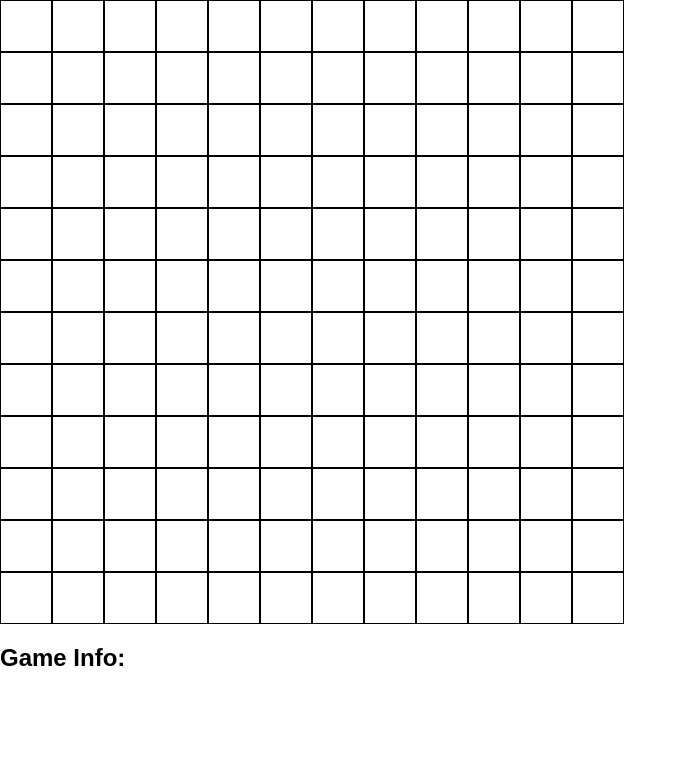
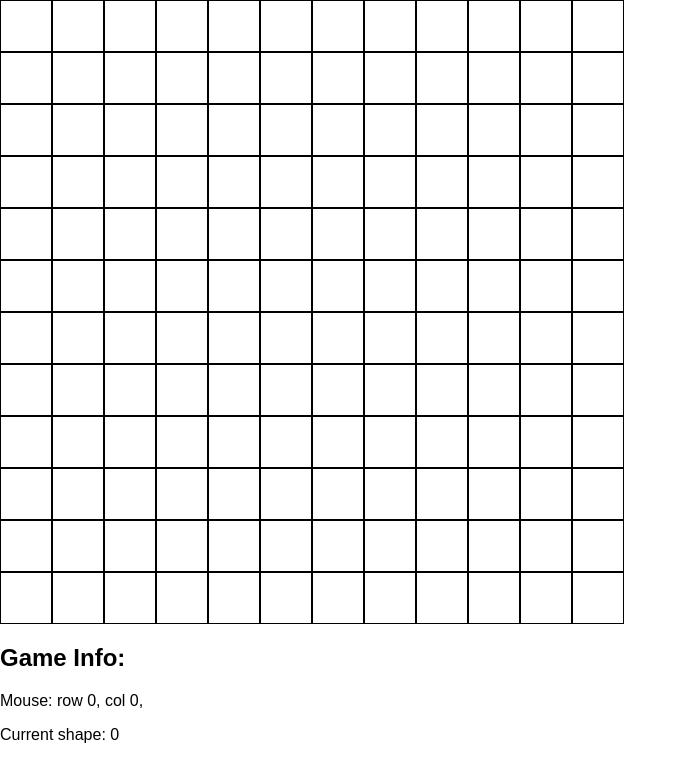
Before and after one commit to droberts-ada/nmbr-9, a React (Create React App) app: page / in a window 1280 px wide. Shown: the top 782 px of the page, without its empty margins (0-687 px from the left). Built offline with nearby package versions, Linux system fonts and the light colour scheme.

Commit message:
Report mouse location from Square to App

```diff
--- a/src/App.js
+++ b/src/App.js
@@ -1,5 +1,4 @@
 import React, { Component } from 'react';
-import logo from './logo.svg';
 import './App.css';
 
 import Board from './Board';
@@ -30,23 +29,59 @@ class App extends Component {
                    '5', '5', '6', '6', '7', '7', '8', '8', '9', '9',];
     const shapes = getGameShapes(tiles);
     shapes.shuffle();
+    const currentShape = shapes.pop();
 
     const boardHeight = 12;
     const boardWidth = 12;
-    const board = Array(boardHeight).fill(Array(boardWidth).fill({color: 'black'}))
+    const board = Array(boardHeight).fill(Array(boardWidth).fill({color: 'black'}));
     this.state = {
-      unplayedShapes: shapes,
-      playedShapes: [],
+      shapes: {
+        current: currentShape,
+        unplayed: shapes,
+        played: [],
+      },
       boardHeight: boardHeight,
       boardWidth: boardWidth,
-      board: board,
     }
   }
+
+  setMouseLocation(row, col) {
+    this.setState({
+      mouse: {
+        row: row,
+        col: col,
+      },
+    });
+  }
+
+  buildBoard() {
+    // Fill in the default (empty) board state
+    const board = Array(this.state.boardHeight).fill(
+      Array(this.state.boardWidth).fill({
+        color: 'black',
+      })
+    );
+
+    // Draw the ghost of the current piece
+
+
+    return board;
+  }
+
   render() {
+    const board = this.buildBoard();
     return (
       <main>
-        <Board width={this.state.boardWidth} height={this.state.boardHeight} board={this.state.board} />
-        <InfoBar playedShapes={this.state.playedShapes} unplayedShapes={this.state.unplayedShapes} />
+        <Board
+          width={this.state.boardWidth}
+          height={this.state.boardHeight}
+          board={board}
+          setMouseLocation={this.setMouseLocation.bind(this)}
+        />
+        <InfoBar
+          shapes={this.state.shapes}
+          mouse={this.state.mouse}
+        />
       </main>
     );
   }
--- a/src/Board.js
+++ b/src/Board.js
@@ -1,19 +1,30 @@
 import React, { Component } from 'react';
 
 const Square = function(props) {
+  const inlineStyles = {
+    borderColor: props.color || 'black',
+  };
   return (
-    <div className="square">
-    </div>
+    <div className="square"
+      key={`square-${props.row}-${props.col}`}
+      onMouseEnter={(e) => props.setMouseLocation(props.row, props.col)}
+      style={inlineStyles}
+    />
   );
 };
 
 const Row = function(props) {
   let squares = [];
   for (let c = 0; c < props.width; c++) {
-    squares.push(Square());
+    squares.push(Square({
+      row: props.row,
+      col: c,
+      setMouseLocation: props.setMouseLocation,
+      color: props.board[props.row][c].color,
+    }));
   }
   return (
-    <div className="row">
+    <div className="row" key={`row${props.row}`}>
       { squares }
     </div>
   );
@@ -25,7 +36,13 @@ class Board extends Component {
   render() {
     let rows = [];
     for (let r = 0; r < this.props.height; r++) {
-      rows.push(Row({ width: this.props.width }));
+      rows.push(Row({
+        row: r,
+        width: this.props.width,
+        setMouseLocation:
+        this.props.setMouseLocation,
+        board: this.props.board,
+      }));
     }
     return (
       <div className="board">
--- a/src/InfoBar.js
+++ b/src/InfoBar.js
@@ -1,4 +1,18 @@
 import React, { Component } from 'react';
+
+const MouseInfo = function(props) {
+  if (props.mouse) {
+    return (
+      <p>
+        Mouse:
+        row {props.mouse.row},
+        col {props.mouse.col},
+      </p>
+    );
+  } else {
+    return <p>Mouse: No Data</p>;
+  }
+}
 
 class InfoBar extends Component {
   render() {
@@ -7,6 +21,10 @@ class InfoBar extends Component {
         <h2>
           Game Info:
         </h2>
+        { MouseInfo({mouse: this.props.mouse}) }
+        <p>
+          Current shape: {this.props.shapes.current.text}
+        </p>
       </aside>
     );
   }
--- a/src/shapes.js
+++ b/src/shapes.js
@@ -12,7 +12,7 @@ const SHAPES = {
   '1': {
     color: 'darkgoldenrod',
     footprint: { rows: 4, cols: 2 },
-    footprint: [
+    squares: [
       [ true , true, ],
       [ false, true, ],
       [ false, true, ],
```
